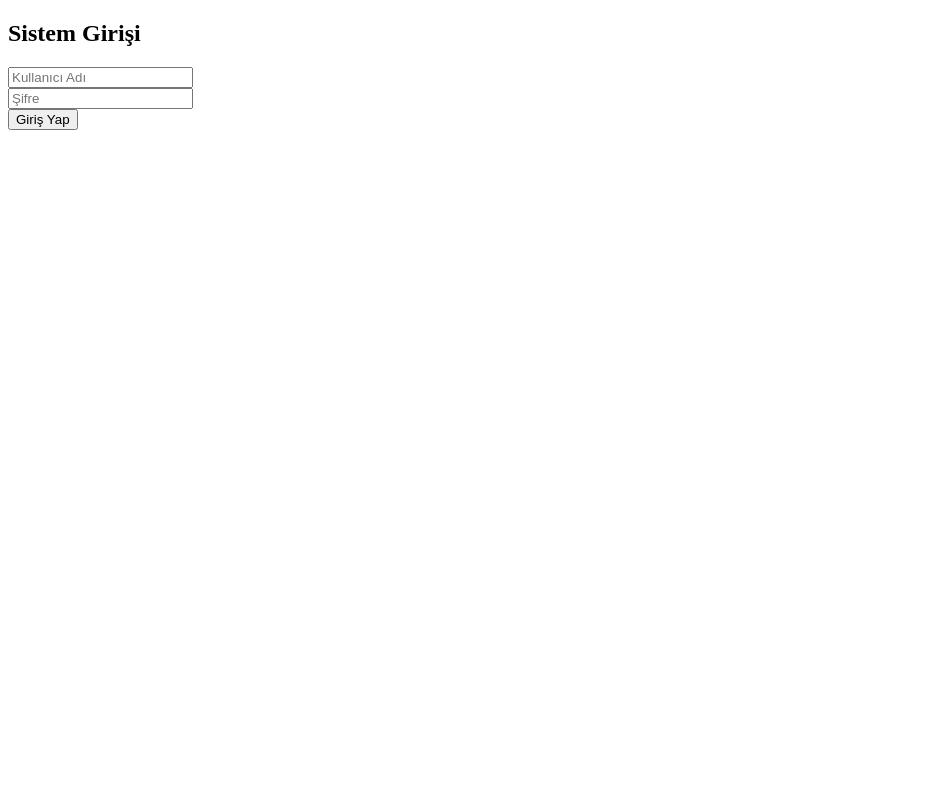
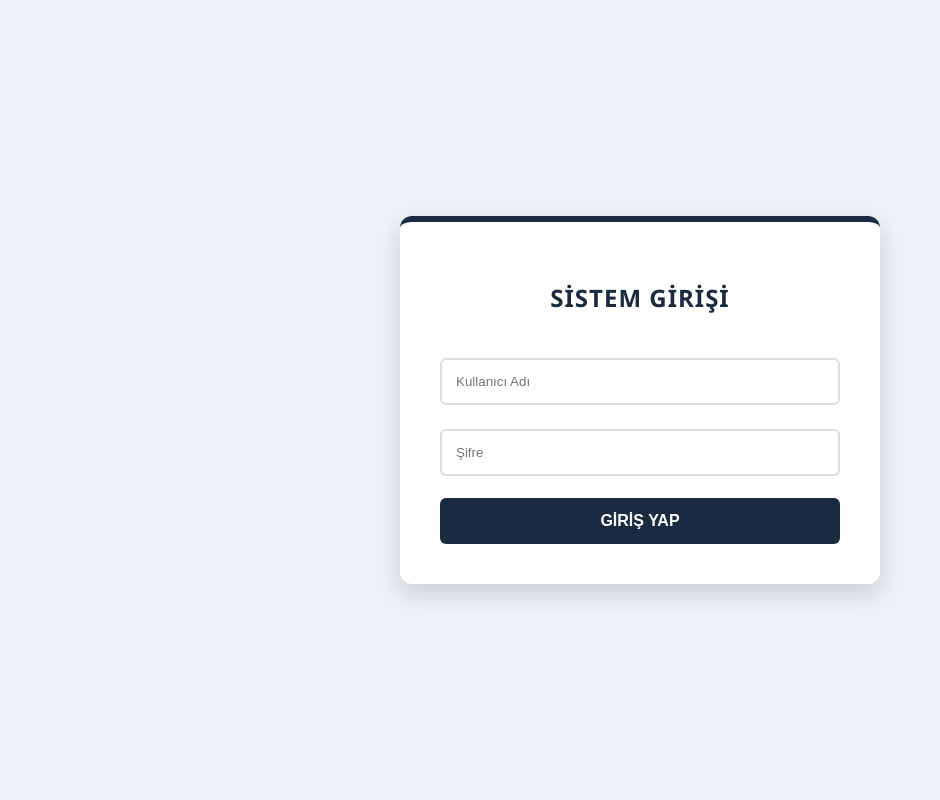
Before and after one commit to aliozerdem1989/deneme-site, a Python web app: template templates/login.html in a window 1280 px wide. Shown: the whole page, without its empty margins (0-940 px from the left). Run offline with Jinja, Linux system fonts and the light colour scheme; the template is opened without the code that fills it, so the values that code supplies are empty.

Commit message:
Update login.html

```diff
--- a/templates/login.html
+++ b/templates/login.html
@@ -2,14 +2,72 @@
 <html lang="tr">
 <head>
     <meta charset="UTF-8">
-    <title>Giriş</title>
+    <meta name="viewport" content="width=device-width, initial-scale=1.0">
+    <title>Kurumsal Giriş</title>
+    <style>
+        :root {
+            --primary: #1a2a40;
+            --accent: #d4af37;
+            --bg: #eef2f7;
+        }
+        body { font-family: 'Segoe UI', Tahoma, sans-serif; background: var(--bg); display: flex; justify-content: center; align-items: center; height: 100vh; margin: 0; }
+
+        .login-card {
+            background: white;
+            padding: 2.5rem;
+            border-radius: 12px;
+            box-shadow: 0 10px 25px rgba(0,0,0,0.15);
+            width: 100%;
+            max-width: 400px;
+            text-align: center;
+            border-top: 6px solid var(--primary);
+            margin: 20px;
+        }
+
+        h2 { color: var(--primary); margin-bottom: 2rem; letter-spacing: 1px; }
+
+        input {
+            width: 100%;
+            padding: 14px;
+            margin: 12px 0;
+            border: 2px solid #ddd;
+            border-radius: 6px;
+            box-sizing: border-box;
+            transition: 0.3s;
+        }
+
+        input:focus { border-color: var(--primary); outline: none; }
+
+        button {
+            width: 100%;
+            padding: 14px;
+            background: var(--primary);
+            color: white;
+            border: none;
+            border-radius: 6px;
+            cursor: pointer;
+            font-size: 16px;
+            font-weight: 600;
+            margin-top: 10px;
+            transition: 0.3s;
+        }
+
+        button:hover { background: #2c4a6e; border-bottom: 3px solid var(--accent); }
+
+        /* Mobil için düzenleme */
+        @media (max-width: 480px) {
+            .login-card { padding: 1.5rem; }
+        }
+    </style>
 </head>
 <body>
-    <h2>Sistem Girişi</h2>
-    <form method="post">
-        <input type="text" name="username" placeholder="Kullanıcı Adı" required><br>
-        <input type="password" name="password" placeholder="Şifre" required><br>
-        <button type="submit">Giriş Yap</button>
-    </form>
+    <div class="login-card">
+        <h2>SİSTEM GİRİŞİ</h2>
+        <form method="post">
+            <input type="text" name="username" placeholder="Kullanıcı Adı" required>
+            <input type="password" name="password" placeholder="Şifre" required>
+            <button type="submit">GİRİŞ YAP</button>
+        </form>
+    </div>
 </body>
 </html>
```
